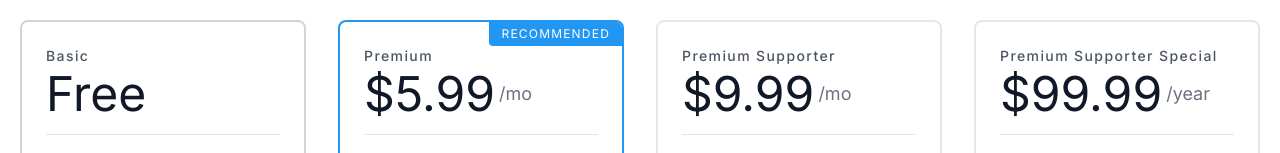
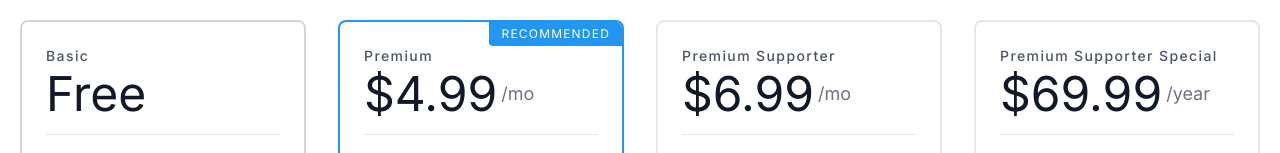
Before and after one commit to MrNtlu/Project-Consumer-Frontend, a Next.js app: page / in a window 1280 px wide. Shown: the part 1980-2133 px from the top of the page. Built offline with nearby package versions, Linux system fonts and the light colour scheme.

Commit message:
Minor price change.

```diff
--- a/components/pricing.tsx
+++ b/components/pricing.tsx
@@ -47,7 +47,7 @@ const Pricing = () => {
                     <span className="bg-[#2196F3] text-white px-3 py-1 tracking-widest text-xs absolute right-0 top-0 rounded-bl">RECOMMENDED</span>
                     <h2 className="text-sm tracking-widest title-font mb-1 font-medium">Premium</h2>
                     <h1 className="text-5xl text-gray-900 leading-none flex items-center pb-4 mb-4 border-b border-gray-200">
-                        <span>$5.99</span>
+                        <span>$4.99</span>
                         <span className="text-lg ml-1 font-normal text-gray-500">/mo</span>
                     </h1>
                     <p className="flex items-center text-gray-600 mb-2">
@@ -85,7 +85,7 @@ const Pricing = () => {
                     <div className="h-full p-6 rounded-lg border-2 border-grey-300 flex flex-col relative overflow-hidden">
                     <h2 className="text-sm tracking-widest title-font mb-1 font-medium">Premium Supporter</h2>
                     <h1 className="text-5xl text-gray-900 leading-none flex items-center pb-4 mb-4 border-b border-gray-200">
-                        <span>$9.99</span>
+                        <span>$6.99</span>
                         <span className="text-lg ml-1 font-normal text-gray-500">/mo</span>
                     </h1>
                     <p className="flex items-center text-gray-600 mb-2">
@@ -126,7 +126,7 @@ const Pricing = () => {
                     <div className="h-full p-6 rounded-lg border-2 border-grey-300 flex flex-col relative overflow-hidden">
                     <h2 className="text-sm tracking-widest title-font mb-1 font-medium">Premium Supporter Special</h2>
                     <h1 className="text-5xl text-gray-900 leading-none flex items-center pb-4 mb-4 border-b border-gray-200">
-                        <span>$99.99</span>
+                        <span>$69.99</span>
                         <span className="text-lg ml-1 font-normal text-gray-500">/year</span>
                     </h1>
                     <p className="flex items-center text-gray-600 mb-2">
```
